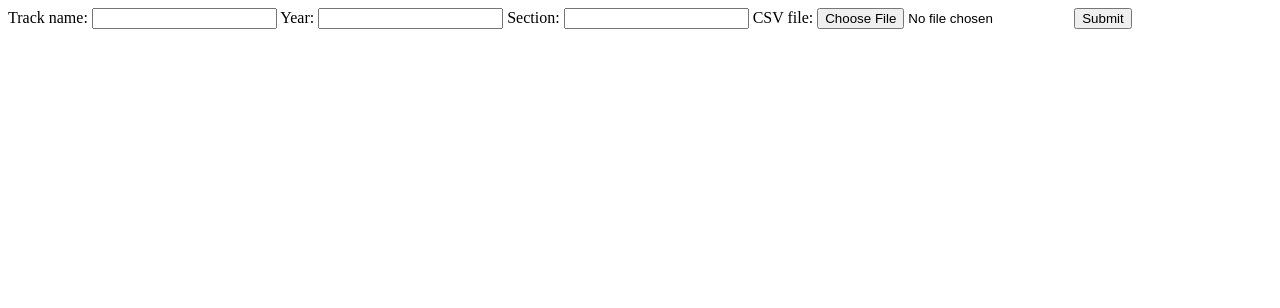
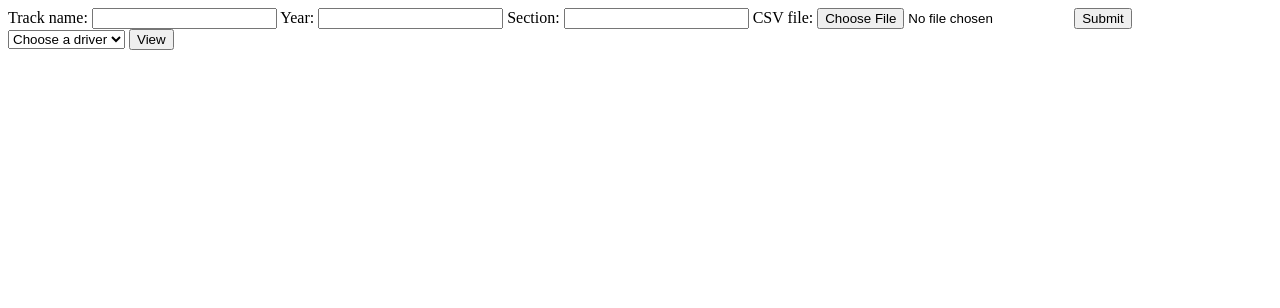
Before and after one commit to Harrysibbenga/Porshedata, a Flask app: page /input_data in a window 1280 px wide. Shown: the top 308 px of the page. Run offline with Flask 2, Linux system fonts and the light colour scheme; data that the repository does not hold is empty; some libraries are stand-ins or nearby versions.

Commit message:
added the form to view the driver profile when selected and get redirected to the view.html page

```diff
--- a/templates/dashboard.html
+++ b/templates/dashboard.html
@@ -12,5 +12,16 @@
         <input type="file" name="filepath" id="filepath" accept=".csv">
         <button type="submit">Submit</button>
     </form>
+
+    <form action="{{url_for('view_driver')}}" method="POST">
+        <select name="driver" id="driver">
+            <option disabled selected>Choose a driver</option>
+            {% for driver in drivers %}
+            <option value="{{driver.driver_name}}">{{driver.driver_name}}</option>
+            {% endfor %}
+        </select>
+        <button type="submit" name="action">View</button>
+    </form>
+
 </section>
 {% endblock %}
```
